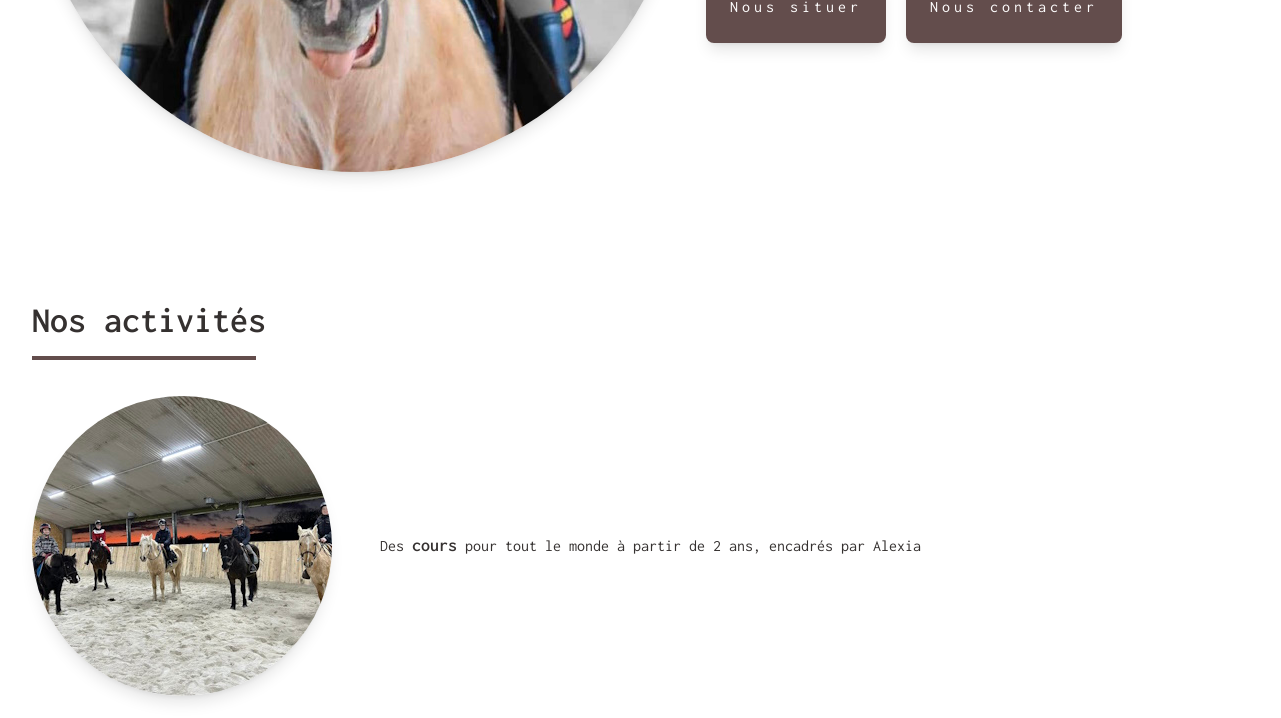
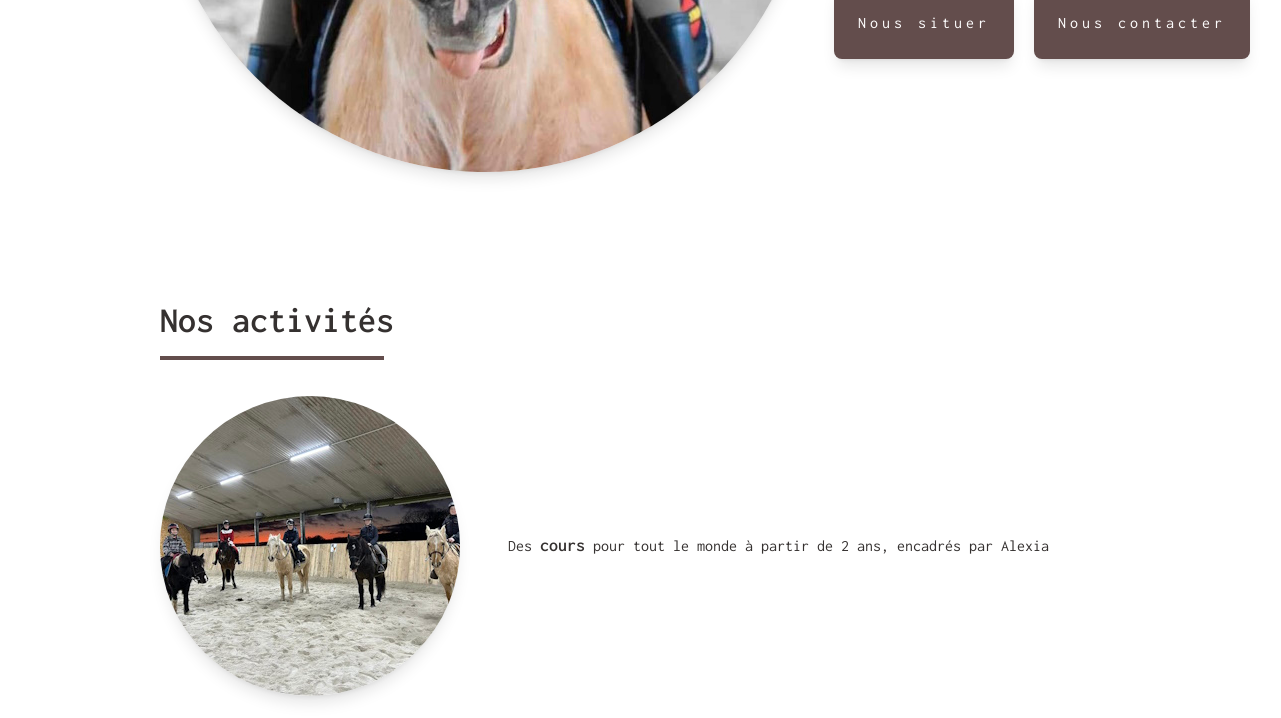
Before and after one commit to segoleneganzin/ecurie-kersaian, a React (Vite) app: page /centre-equestre in a window 1536 px wide. Shown: the part 827-1545 px from the top of the page, without its empty margins (32-1313 px from the left). Built offline with nearby package versions, Linux system fonts and the light colour scheme; no server answers; the database is empty.

Commit message:
ajustement css et deploiement

```diff
--- a/src/output.css
+++ b/src/output.css
@@ -1791,3 +1791,13 @@ video {
     text-align: left;
   }
 }
+
+@media (min-width: 1536px) {
+  .\32xl\:m-auto {
+    margin: auto;
+  }
+
+  .\32xl\:max-w-screen-xl {
+    max-width: 1280px;
+  }
+}
--- a/src/pages/EquestrianCenter.jsx
+++ b/src/pages/EquestrianCenter.jsx
@@ -29,7 +29,7 @@ const EquestrianCenter = () => {
   return (
     <div className='h-dvh'>
       <Header menu={'equestrianCenter'} />
-      <main className='min-h-full text-principal-color overflow-x-hidden font-inconsolata'>
+      <main className='min-h-full text-principal-color overflow-x-hidden font-inconsolata 2xl:max-w-screen-xl 2xl:m-auto'>
         {/* **************************************PRESENTATION */}
         <div className='p-2 pt-16 gap-6 flex justify-center flex-col sm:p-8 lg:p-16 xl:items-center xl:flex-row'>
           <img
```
Also changed, not shown: firebase.json.
